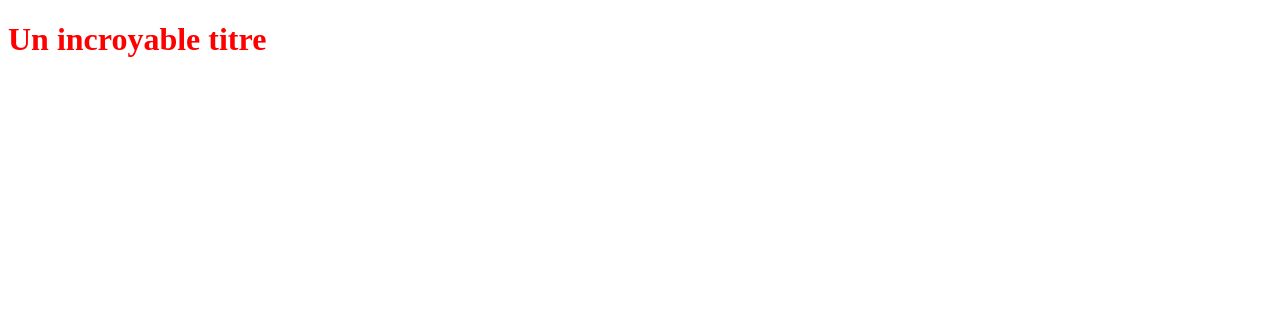
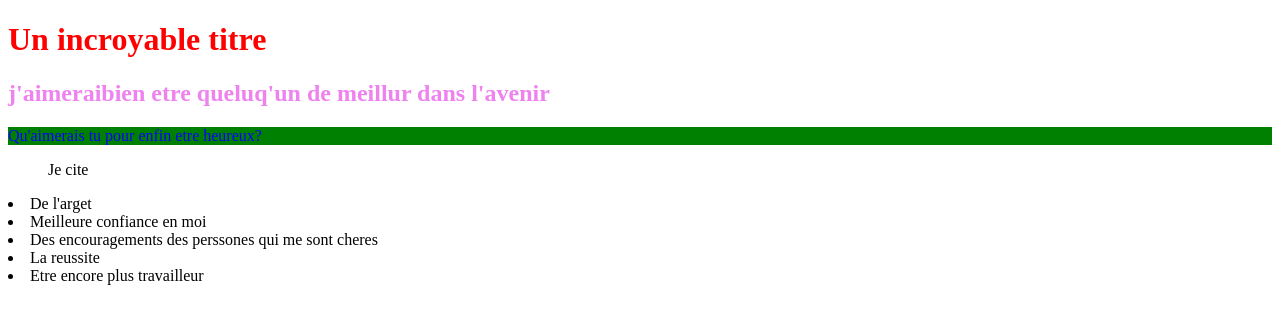
Before and after one commit to tajowilfrid/OpenclassroomProject, a plain HTML site: page index.html in a window 1280 px wide. Drawn offline with Linux system fonts and the light colour scheme.

Commit message:
Änderung bei H2, p, ul, li und bei styles.css

```diff
--- a/index.html
+++ b/index.html
@@ -6,5 +6,13 @@
 </head>
 <body>
    <h1>Un incroyable titre</h1>
+   <h2>j'aimeraibien etre queluq'un de meillur dans l'avenir</h2>
+      <p>Qu'aimerais tu pour enfin etre heureux?</pb>
+      <ul>Je cite</ul>
+         <li>De l'arget</li>
+         <li>Meilleure confiance en moi</li>
+         <li>Des encouragements des perssones qui me sont cheres</li>
+         <li>La reussite</li>
+         <li>Etre encore plus travailleur</li>
 </body>
 </html>
--- a/styles.css
+++ b/styles.css
@@ -1,3 +1,10 @@
 h1 {
    color: red;
 }
+h2 {
+   color: violet;
+}
+p{
+  color: blue;
+  background: green;
+}
```
